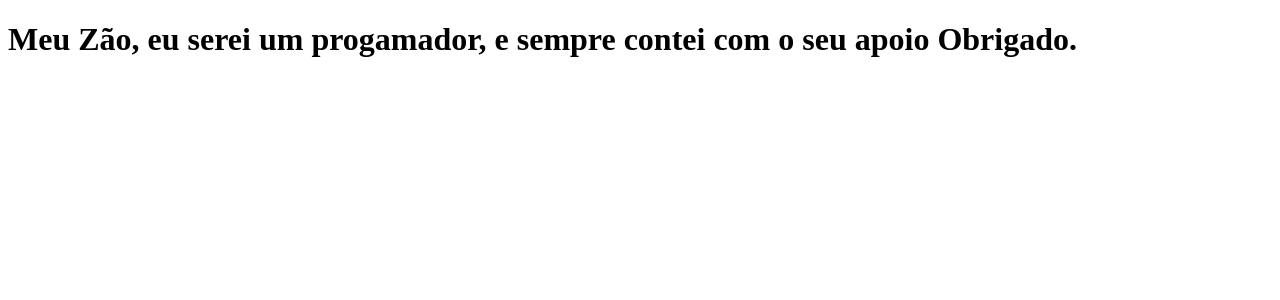
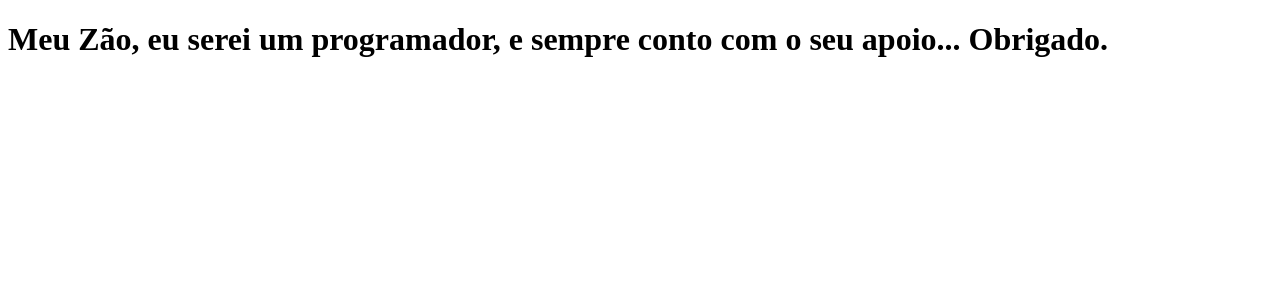
Before and after one commit to BrunodrLeal/clone-tabnews, a Next.js app: page / in a window 1280 px wide. Shown: the top 300 px of the page. Built offline with nearby package versions, Linux system fonts and the light colour scheme.

Commit message:
correção do texto

```diff
--- a/pages/index.js
+++ b/pages/index.js
@@ -1,5 +1,5 @@
 function Home() {
-    return <h1>Meu Zão, eu serei um progamador, e sempre contei com o seu apoio Obrigado.</h1>
+    return <h1>Meu Zão, eu serei um programador, e sempre conto com o seu apoio... Obrigado.</h1>
 }
 
 export default Home;
```
